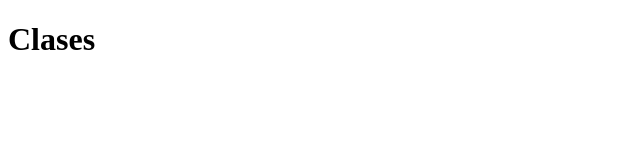
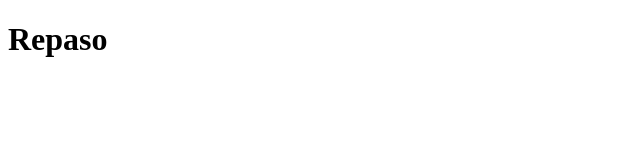
Before and after one commit to Maria07lazaro/REPASIN_1, a plain HTML site: page index.html in a window 1280 px wide. Shown: the full height of the page, 0-640 px from the left. Drawn offline with Linux system fonts and the light colour scheme.

Commit message:
2 commit

```diff
--- a/index.html
+++ b/index.html
@@ -5,9 +5,9 @@
     <meta charset="UTF-8">
     <meta http-equiv="X-UA-Compatible" content="IE=edge">
     <meta name="viewport" content="width=device-width, initial-scale=1.0">
-    <title>ValleGrande</title>
+    <title>Valle_Grande</title>
 </head>
 <body>
-<H1>Clases</H1>
+<H1>Repaso</H1>
 </body>
 </html>
```
